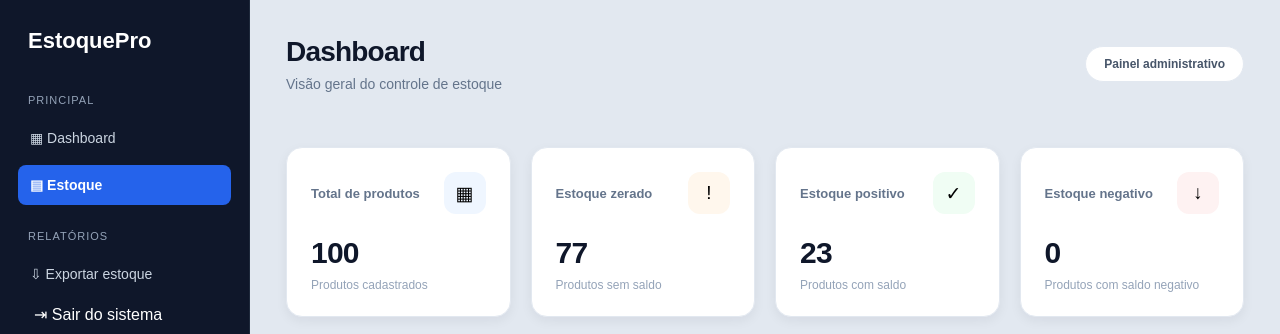
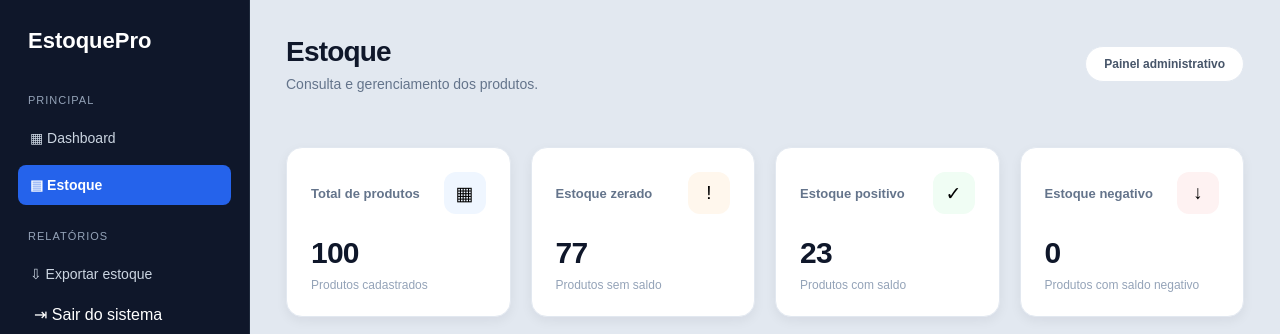
Before and after one commit to Souzatitan/estoquepro, a Django app: page /estoque/ in a window 1280 px wide. Shown: the top 334 px of the page. Run offline with Django 5.2, Linux system fonts and the light colour scheme; the visitor is signed in with stand-in values (Sample User, id 1).

Commit message:
fix: corrige cabeçalhos

```diff
--- a/backend/gestao_materiais/templates/gestao_materiais/lista_estoque.html
+++ b/backend/gestao_materiais/templates/gestao_materiais/lista_estoque.html
@@ -68,9 +68,9 @@
                 </button>
 
                 <div>
-                    <h1>Dashboard</h1>
+                    <h1>Estoque</h1>
                     <p class="subtitulo">
-                        Visão geral do controle de estoque
+                        Consulta e gerenciamento dos produtos.
                     </p>
                 </div>
 
```
